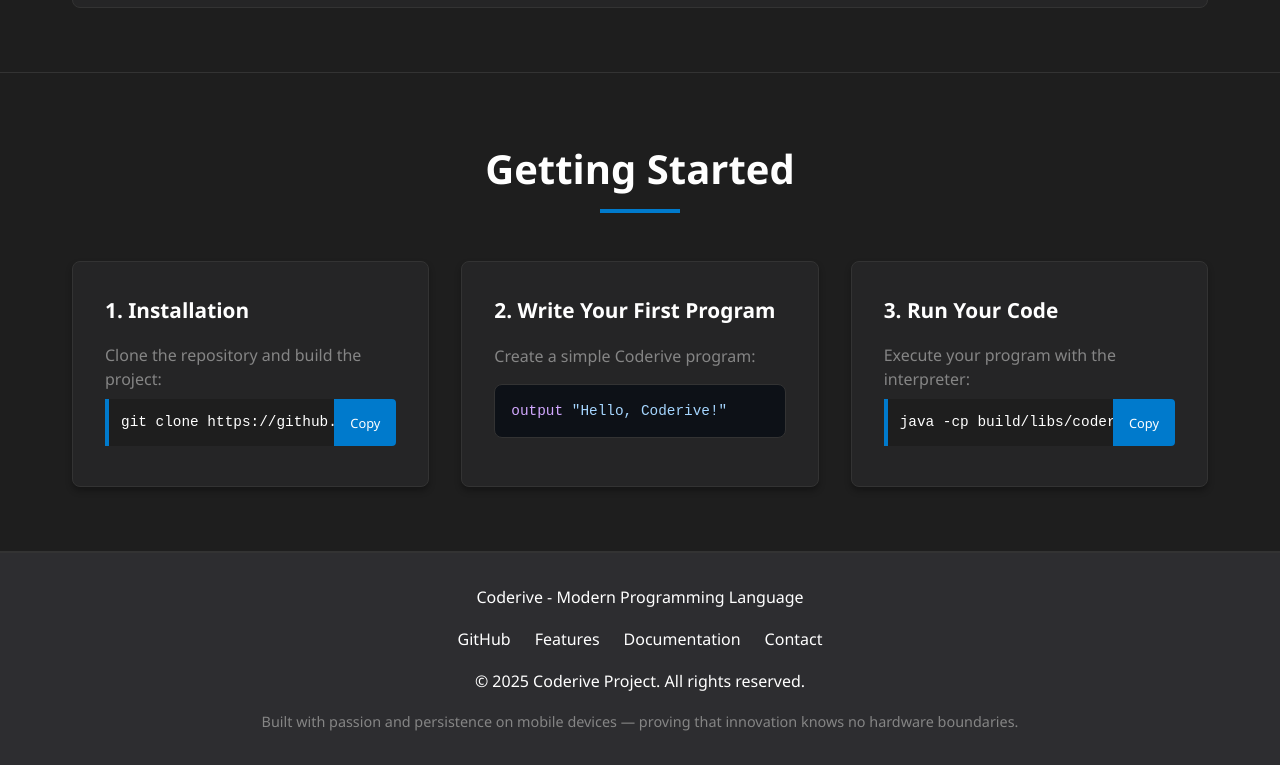
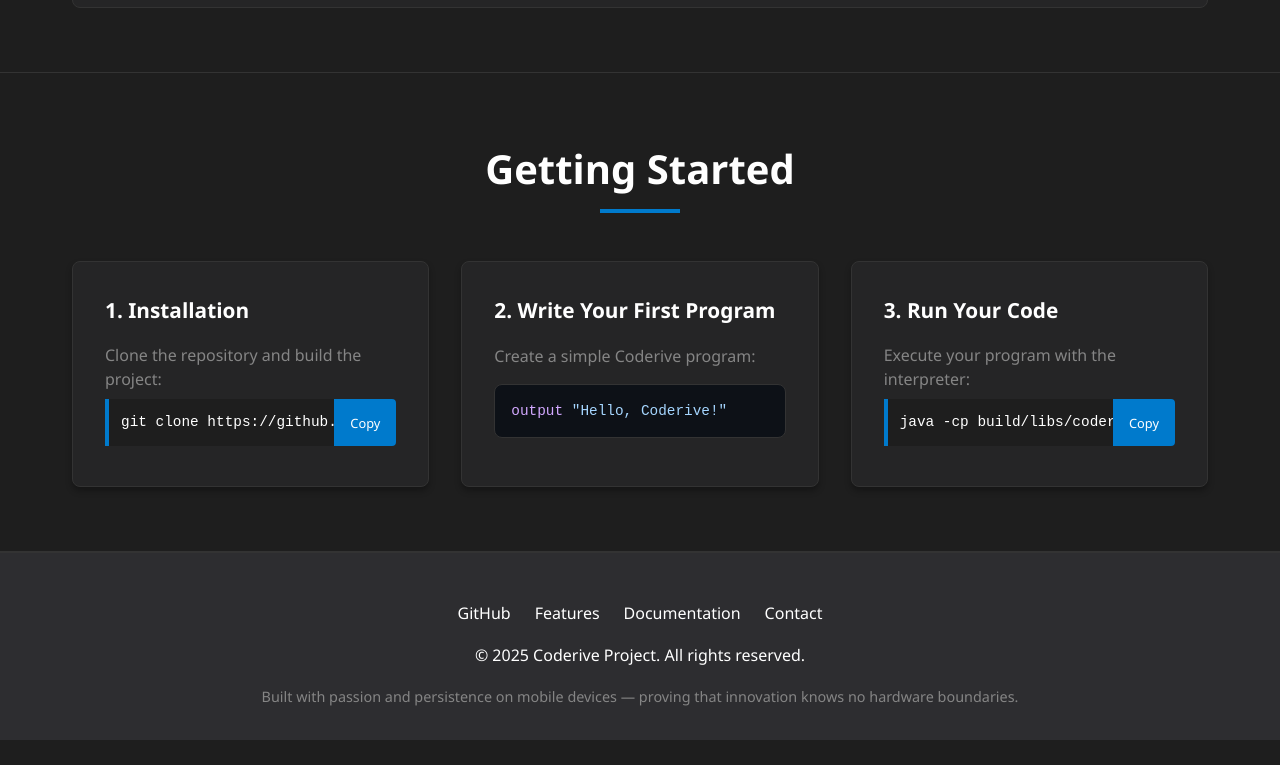
Before and after one commit to DanexCodr/Coderive, a plain HTML site: page docs/index.html in a window 1280 px wide. Shown: the part 4827-5592 px from the top of the page. After the commit the page ends 5567 px from the top, so only its background shows below. Drawn offline with Linux system fonts and the light colour scheme.

Commit message:
Update index.html

```diff
--- a/docs/index.html
+++ b/docs/index.html
@@ -747,7 +747,6 @@ cd Coderive
 
     <footer>
         <div class="container">
-            <p>Coderive - Modern Programming Language</p>
             <div class="footer-links">
                 <a href="https://github.com/DanexCodr/Coderive">GitHub</a>
                 <a href="#features">Features</a>
```
